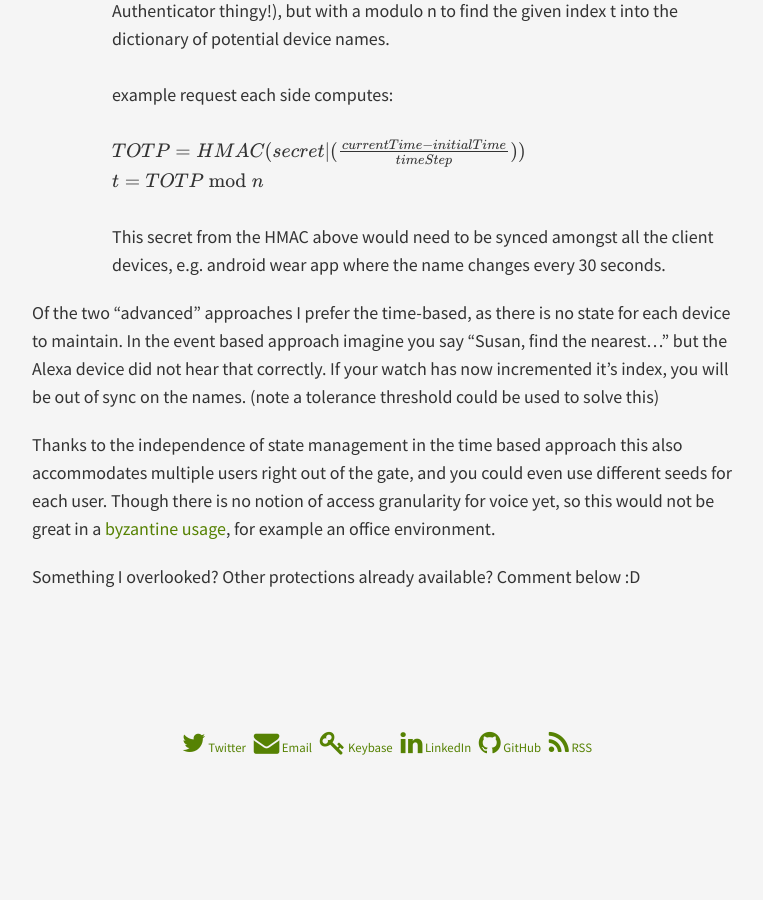
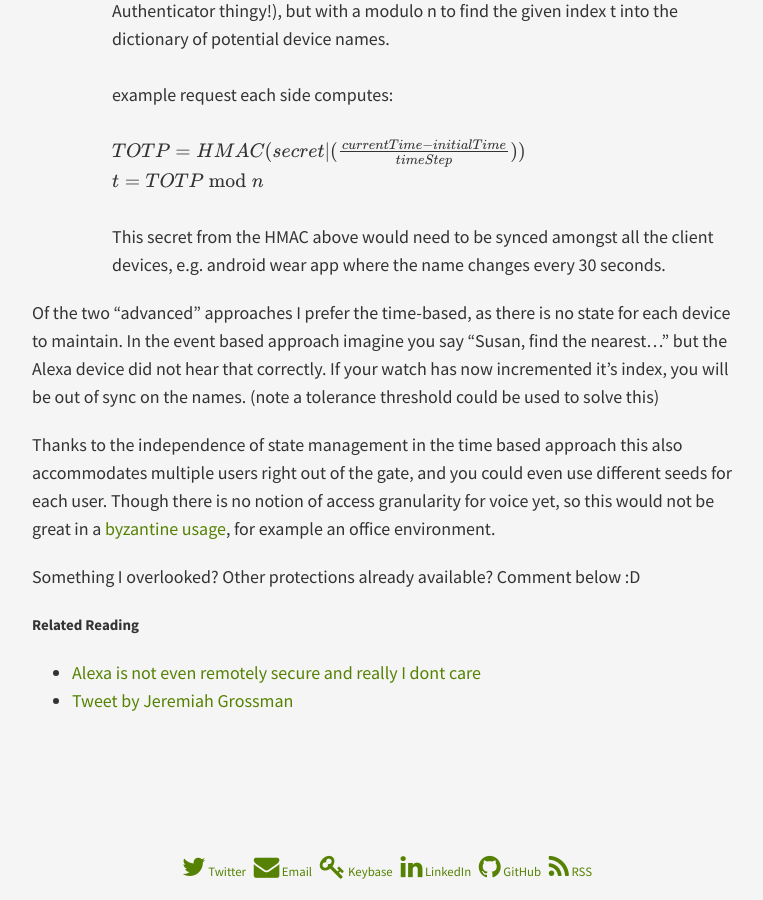
Before and after one commit to joekir/joekir.github.io, a Jekyll site: the page built from _posts/2017-01-08-mitigating-audio-forgery-requests.md, in a window 1280 px wide and 900 px high, scrolled down 1339 px. Shown: the whole window, without its empty margins (253-1016 px from the left). Built offline with Jekyll 4.4.1, drawn with Linux system fonts in a browser that asks for light colours; nearby versions of some CDN libraries; formulas are drawn with MathJax 3; comment, search, counter and statistics services are not loaded; before the commit the page ends 2115 px from its top, so only the background shows below that.

Commit message:
added related references

```diff
--- a/_posts/2017-01-08-mitigating-audio-forgery-requests.md
+++ b/_posts/2017-01-08-mitigating-audio-forgery-requests.md
@@ -41,3 +41,7 @@ Of the two "advanced" approaches I prefer the time-based, as there is no state f
 Thanks to the independence of state management in the time based approach this also accommodates multiple users right out of the gate, and you could even use different seeds for each user. Though there is no notion of access granularity for voice yet, so this would not be great in a [byzantine usage](https://en.wikipedia.org/wiki/Byzantine_fault_tolerance#The_Byzantine_Generals.27_Problem), for example an office environment.
 
 Something I overlooked? Other protections already available? Comment below :D
+
+##### Related Reading
+- [Alexa is not even remotely secure and really I dont care](https://gizmodo.com/alexa-is-not-even-remotely-secure-and-really-i-dont-car-1764761117)
+- [Tweet by Jeremiah Grossman](https://twitter.com/jeremiahg/status/818191812066033664)
```
